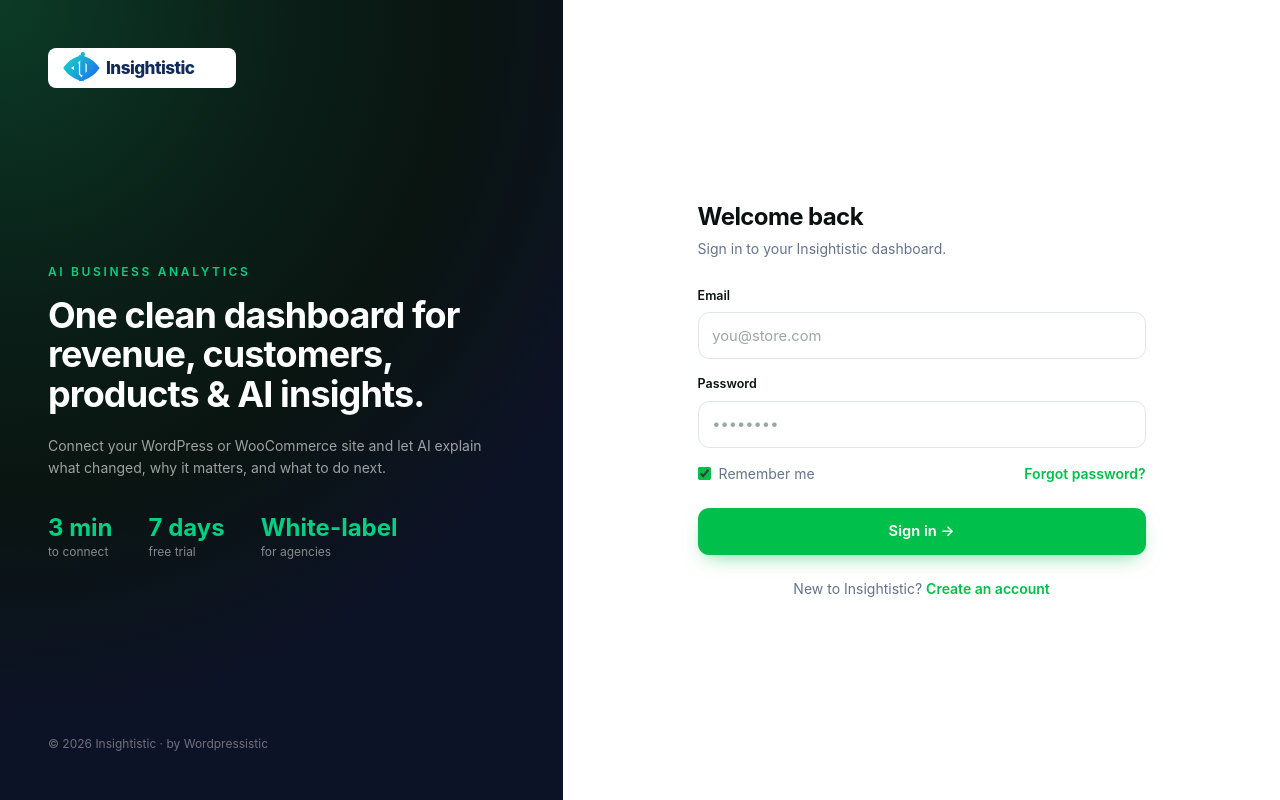
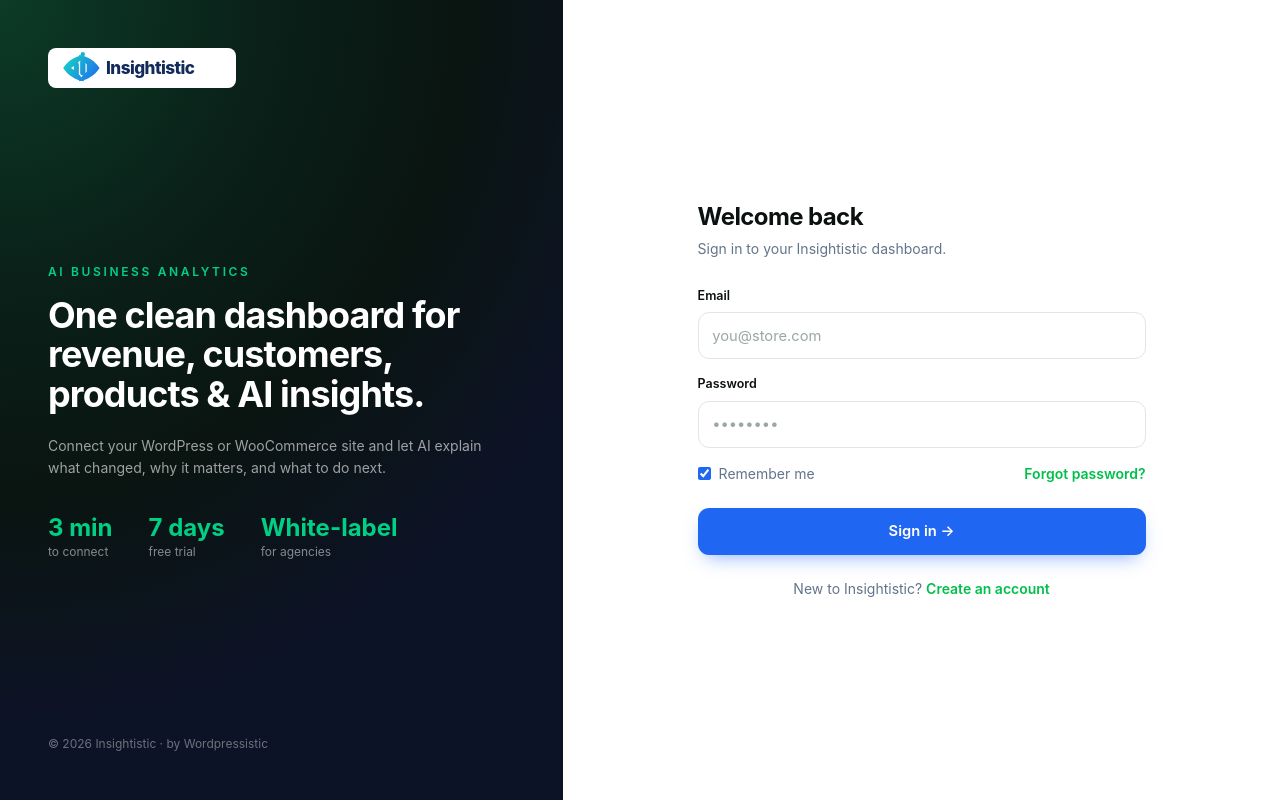
Before and after one commit to Shubochandrosarker/insightistic-app, a Next.js app in the folder insightistic-app/: page /login in a window 1280 px wide. Built offline with nearby package versions, Linux system fonts and the light colour scheme; no server answers.

Commit message:
Align app theme tokens with Insightistic logo

```diff
--- a/insightistic-app/app/globals.css
+++ b/insightistic-app/app/globals.css
@@ -11,8 +11,8 @@
   --ins-fg: #0b1110;
   --ins-muted: #5c6b66;
 
-  --ins-brand: #00c04b;
-  --ins-brand-2: #00d084;
+  --ins-brand: #1f67f2;
+  --ins-brand-2: #16d9c1;
   --ins-violet: #6c5ce7;
 
   --font-sans: "Inter", ui-sans-serif, system-ui, -apple-system, "Segoe UI", Roboto, Helvetica, Arial, sans-serif;
@@ -51,8 +51,8 @@ body {
   width: 7px;
   height: 7px;
   border-radius: 9999px;
-  background: var(--ins-brand);
-  box-shadow: 0 0 0 3px rgba(0, 192, 75, 0.18);
+  background: linear-gradient(135deg, var(--ins-brand-2), var(--ins-brand));
+  box-shadow: 0 0 0 3px rgba(31, 103, 242, 0.18);
 }
 
 /* ---- Auth form primitives (used by login/register) ----------------------- */
@@ -79,7 +79,7 @@ body {
 .ins-input:focus {
   outline: none;
   border-color: var(--ins-brand);
-  box-shadow: 0 0 0 3px rgba(0, 192, 75, 0.14);
+  box-shadow: 0 0 0 3px rgba(31, 103, 242, 0.14);
 }
 .ins-btn {
   width: 100%;
@@ -93,7 +93,7 @@ body {
   padding: 0.78rem;
   font-weight: 600;
   font-size: 0.92rem;
-  box-shadow: 0 8px 20px -8px rgba(0, 192, 75, 0.6);
+  box-shadow: 0 8px 20px -8px rgba(31, 103, 242, 0.6);
   transition: background 0.15s, transform 0.05s;
 }
 .ins-btn:hover:not(:disabled) {
```
